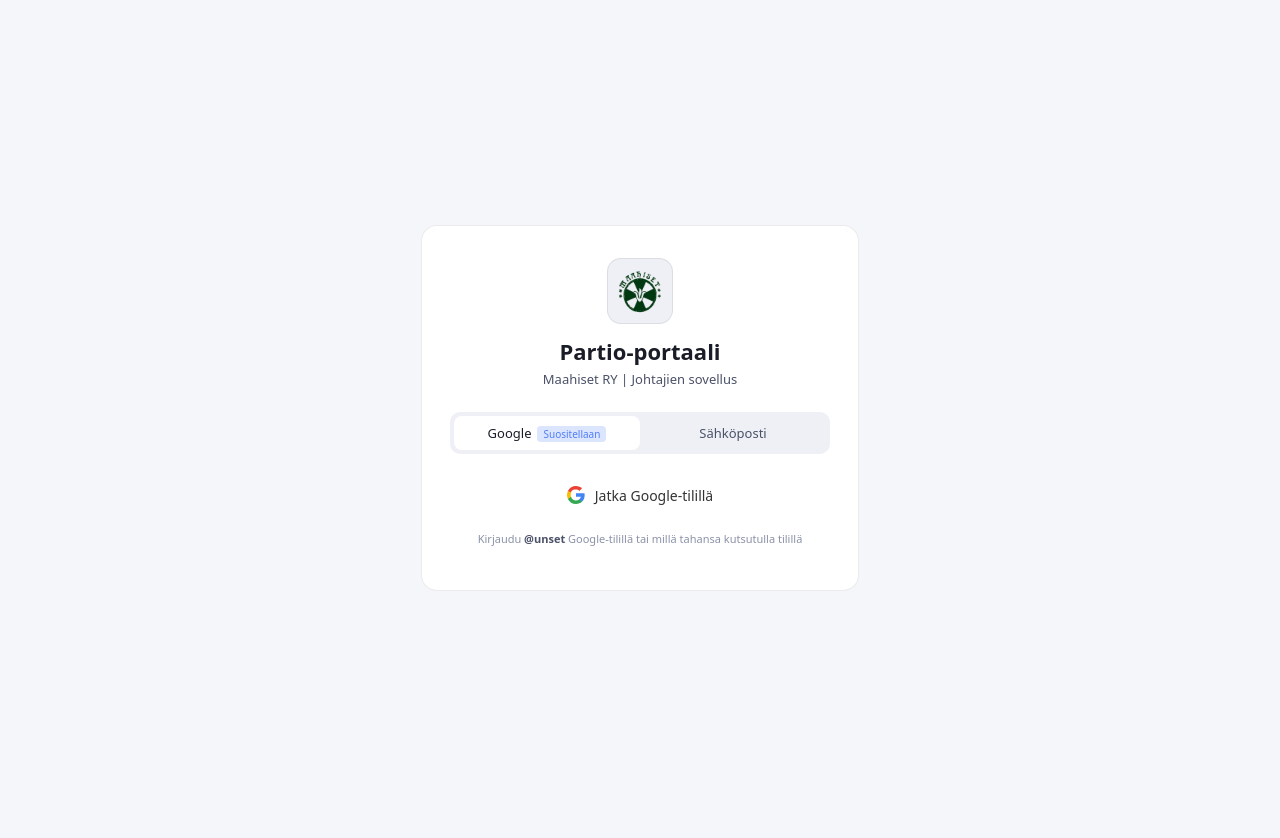
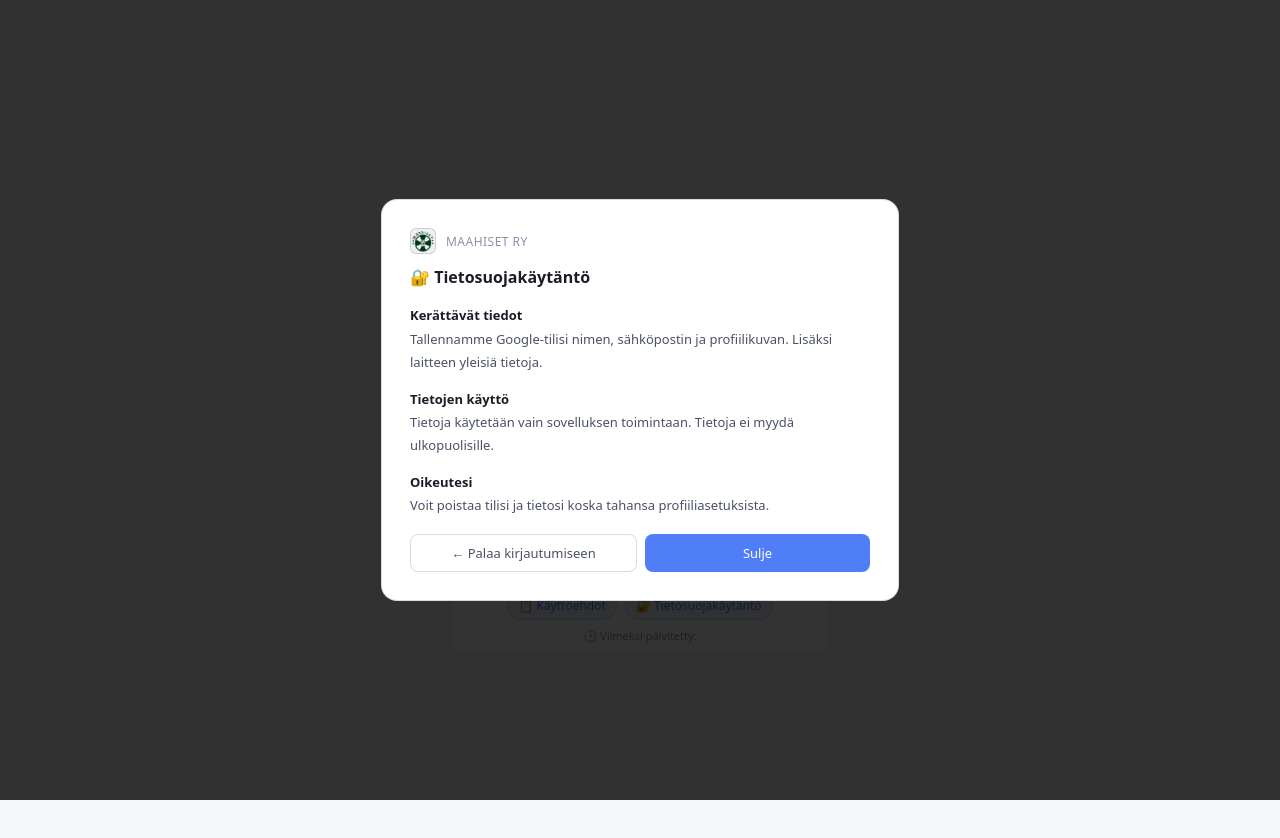
Before and after one commit to Julle98/Scouting-Portal, a React app: page /tietosuoja in a window 1280 px wide. Before the commit this address led to /kirjaudu. Shown: the top 838 px of the page. Before the commit the page ends 816 px from the top, so only its background shows below. Built offline with nearby package versions, Linux system fonts and the light colour scheme; no server answers; the HTML template or start-up script is replaced by a standard one.

Commit message:
New toast notifications and fixes.

```diff
--- a/src/App.jsx
+++ b/src/App.jsx
@@ -19,6 +19,8 @@
         <BrowserRouter>
           <Routes>
             <Route path="/kirjaudu" element={<LoginPage />} />
+            <Route path="/kayttoehdot" element={<LoginPage initialLegal="terms" />} />
+            <Route path="/tietosuoja" element={<LoginPage initialLegal="privacy" />} />
             <Route path="/*" element={
               <ProtectedRoute>
                 <MainLayout />
--- a/src/pages/ChatPage.jsx
+++ b/src/pages/ChatPage.jsx
@@ -166,12 +166,17 @@
   }, [channels, allUsers, user.uid, profile])
 
   useEffect(() => {
+    const totalChannelUnread = Object.values(channelBadges).reduce((sum, b) => sum + (b?.unread || 0), 0)
     const totalMentions = Object.values(channelBadges).reduce((sum, b) => sum + (b?.mentions || 0), 0)
     const totalDmUnread = Object.values(dmBadges).reduce((sum, b) => sum + (b?.unread || 0), 0)
+    const totalUnread = totalChannelUnread + totalDmUnread
     const hasChatAlert = totalMentions > 0 || totalDmUnread > 0
     localStorage.setItem("chatAlert", hasChatAlert ? "1" : "0")
+    localStorage.setItem("chatUnreadTotal", String(totalUnread))
     window.dispatchEvent(
-      new CustomEvent("chatBadgesChanged", { detail: { hasChatAlert, totalMentions, totalDmUnread } })
+      new CustomEvent("chatBadgesChanged", {
+        detail: { hasChatAlert, totalMentions, totalDmUnread, totalChannelUnread, totalUnread }
+      })
     )
   }, [channelBadges, dmBadges])
 
--- a/src/pages/LoginPage.jsx
+++ b/src/pages/LoginPage.jsx
@@ -1,6 +1,6 @@
 // src/pages/LoginPage.jsx
 import { useState, useEffect } from "react"
-import { useNavigate } from "react-router-dom"
+import { Link, useLocation, useNavigate } from "react-router-dom"
 import { useAuth } from "../contexts/AuthContext"
 import LoadingScreen from "./LoadingScreen"
 import {
@@ -12,6 +12,9 @@
 import { auth, db } from "../services/firebase"
 
 const ALLOWED_DOMAIN = import.meta.env.VITE_ALLOWED_DOMAIN
+const TERMS_URL = "/kayttoehdot"
+const PRIVACY_URL = "/tietosuoja"
+const LEGAL_UPDATED_AT = import.meta.env.VITE_LEGAL_UPDATED_AT
 
 const THEMES = {
   dark: {
@@ -46,12 +49,16 @@
   document.body.style.color = vars["--text"]
 }
 
-function TermsModal({ type, onClose }) {
+function TermsModal({ type, onClose, showBackToLogin = false, onBackToLogin }) {
   return (
     <div style={{ position:"fixed", inset:0, background:"rgba(0,0,0,0.8)", display:"flex", alignItems:"center", justifyContent:"center", zIndex:500 }}
       onClick={onClose}>
       <div style={{ background:"var(--bg2)", border:"1px solid var(--border2)", borderRadius:16, padding:28, width:460, maxWidth:"90vw", maxHeight:"75vh", overflowY:"auto", fontFamily:"system-ui" }}
         onClick={e => e.stopPropagation()}>
+        <div style={{ display:"flex", alignItems:"center", gap:10, marginBottom:12 }}>
+          <img src="/favicon.png" alt="Maahiset" style={{ width:24, height:24, objectFit:"contain", borderRadius:6, border:"1px solid var(--border2)", background:"var(--bg3)" }} />
+          <span style={{ fontSize:12, color:"var(--text3)", letterSpacing:"0.04em", textTransform:"uppercase" }}>Maahiset RY</span>
+        </div>
         <h3 style={{ margin:"0 0 16px", fontSize:16, color:"var(--text)" }}>
           {type === "terms" ? "📋 Käyttöehdot" : "🔐 Tietosuojakäytäntö"}
         </h3>
@@ -68,18 +75,27 @@
             <p><strong style={{ color:"var(--text)" }}>Oikeutesi</strong><br/>Voit poistaa tilisi ja tietosi koska tahansa profiiliasetuksista.</p>
           </div>
         )}
+        <div style={{ marginTop:16, display:"flex", gap:8 }}>
+          {showBackToLogin && (
+            <button onClick={onBackToLogin}
+              style={{ flex:1, padding:"9px", background:"transparent", border:"1px solid var(--border2)", borderRadius:8, color:"var(--text2)", fontSize:13, cursor:"pointer", fontFamily:"system-ui" }}>
+              ← Palaa kirjautumiseen
+            </button>
+          )}
           <button onClick={onClose}
-          style={{ marginTop:16, width:"100%", padding:"9px", background:"#4f7ef7", border:"none", borderRadius:8, color:"#fff", fontSize:13, cursor:"pointer", fontFamily:"system-ui" }}>
+            style={{ flex:1, padding:"9px", background:"#4f7ef7", border:"none", borderRadius:8, color:"#fff", fontSize:13, cursor:"pointer", fontFamily:"system-ui" }}>
             Sulje
           </button>
+        </div>
       </div>
     </div>
   )
 }
 
-export default function LoginPage() {
+export default function LoginPage({ initialLegal = null }) {
   const { user, loading, error: authError, loginWithGoogle } = useAuth()
   const navigate = useNavigate()
+  const location = useLocation()
   const [tab, setTab]               = useState("google")
   const [mode, setMode]             = useState("login")
   const [email, setEmail]           = useState("")
@@ -103,7 +119,20 @@
     }
   }, [])
 
-  if (user) { navigate("/"); return null }
+  useEffect(() => {
+    if (location.pathname === "/kayttoehdot") {
+      setShowTermsModal("terms")
+      return
+    }
+    if (location.pathname === "/tietosuoja") {
+      setShowTermsModal("privacy")
+      return
+    }
+    if (initialLegal) setShowTermsModal(initialLegal)
+  }, [location.pathname, initialLegal])
+
+  const isLegalRoute = location.pathname === "/kayttoehdot" || location.pathname === "/tietosuoja"
+  if (user && !isLegalRoute) { navigate("/"); return null }
 
   // Aseta selaimen otsikko kirjautumissivulle
   if (typeof document !== "undefined") {
@@ -171,6 +200,7 @@
 
   return (
     <div style={s.wrap}>
+      <div style={s.stack}>
         <div style={s.card}>
           <div style={{ display:"flex", justifyContent:"center", marginBottom:12 }}>
             <div style={{ width:64, height:64, background:"var(--bg3)", borderRadius:14, display:"flex", alignItems:"center", justifyContent:"center", overflow:"hidden", border:"1px solid var(--border)" }}>
@@ -307,16 +337,38 @@
           )}
         </div>
 
+        <div style={s.legalDock}>
+          <div style={{ display:"flex", justifyContent:"center", gap:8, flexWrap:"wrap" }}>
+            <Link to={TERMS_URL} style={s.legalBtn}>📋 Käyttöehdot</Link>
+            <Link to={PRIVACY_URL} style={s.legalBtn}>🔐 Tietosuojakäytäntö</Link>
+          </div>
+          <div style={{ marginTop:8, fontSize:11, color:"var(--text3)", textAlign:"center" }}>
+            🕒 Viimeksi päivitetty: {LEGAL_UPDATED_AT}
+          </div>
+        </div>
+      </div>
+
       {showTermsModal && (
-        <TermsModal type={showTermsModal} onClose={() => setShowTermsModal(null)} />
+        <TermsModal
+          type={showTermsModal}
+          showBackToLogin={isLegalRoute}
+          onBackToLogin={() => navigate("/kirjaudu")}
+          onClose={() => {
+            if (isLegalRoute) navigate("/kirjaudu")
+            else setShowTermsModal(null)
+          }}
+        />
       )}
     </div>
   )
 }
 
 const s = {
-  wrap:      { minHeight:"100vh", display:"flex", alignItems:"center", justifyContent:"center", background:"var(--bg)", fontFamily:"system-ui,sans-serif" },
+  wrap:      { minHeight:"100vh", display:"flex", alignItems:"center", justifyContent:"center", background:"var(--bg)", fontFamily:"system-ui,sans-serif", padding:"20px 14px" },
+  stack:     { width:380, maxWidth:"90vw", display:"flex", flexDirection:"column", gap:12 },
   card:      { background:"var(--bg2)", border:"1px solid var(--border)", borderRadius:16, padding:"32px 28px", width:380, maxWidth:"90vw" },
+  legalDock: { background:"var(--bg2)", border:"1px solid var(--border)", borderRadius:12, padding:"10px 12px" },
+  legalBtn:  { fontSize:12, color:"#4f7ef7", textDecoration:"none", border:"1px solid rgba(79,126,247,0.25)", background:"rgba(79,126,247,0.08)", borderRadius:999, padding:"5px 10px" },
   googleBtn: { width:"100%", padding:"12px", background:"#fff", color:"#333", border:"none", borderRadius:10, fontSize:14, fontWeight:500, cursor:"pointer", display:"flex", alignItems:"center", justifyContent:"center", gap:10, fontFamily:"system-ui" },
   lbl:       { display:"block", fontSize:12, fontWeight:500, color:"var(--text2)", marginBottom:6, marginTop:12 },
   inp:       { width:"100%", background:"var(--bg3)", border:"1px solid var(--border2)", borderRadius:8, padding:"9px 12px", color:"var(--text)", fontSize:14, boxSizing:"border-box", fontFamily:"system-ui", outline:"none" },
```
Also changed, not shown: src/pages/MainLayout.jsx (+83 -10 lines). Lines whose indentation alone changed are shown as unchanged.
